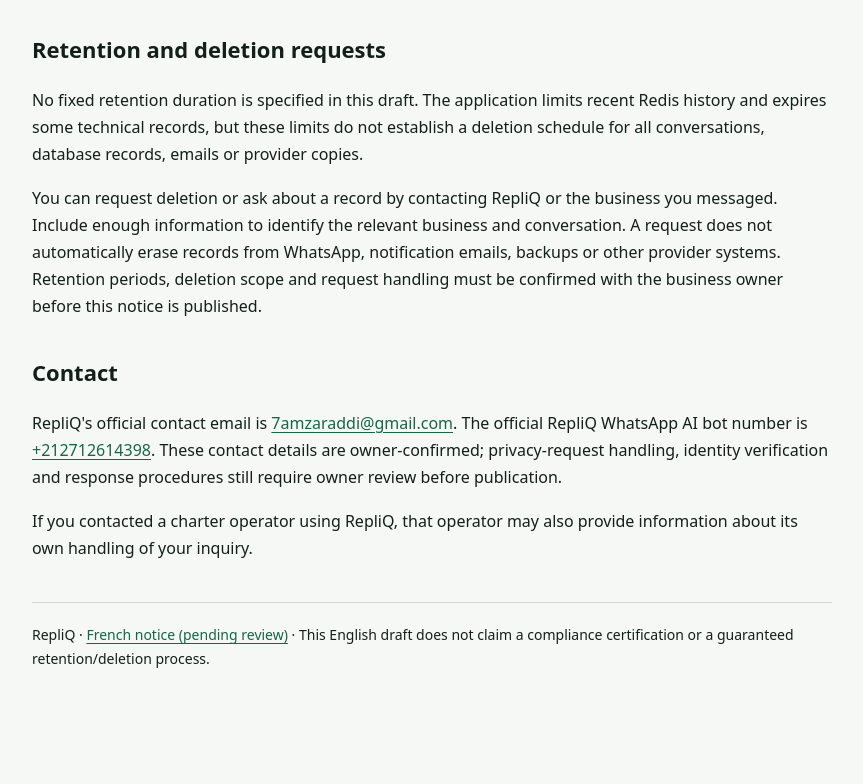
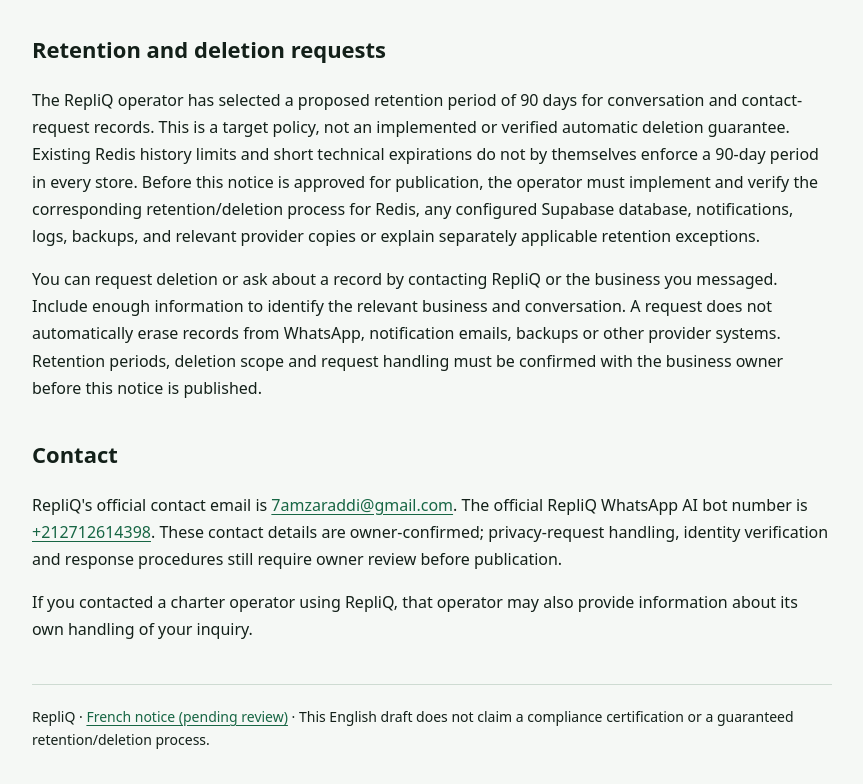
Before and after one commit to Hamza92Ra/RepliQ, a website: page privacy-en.html in a window 1280 px wide. Shown: the part 2562-3346 px from the top of the page, without its empty margins (208-1071 px from the left). Before the commit the page ends 3269 px from the top, so only its background shows below. Drawn offline with Linux system fonts and the light colour scheme.

Commit message:
Record owner's proposed 90-day retention without asserting automatic deletion

```diff
--- a/privacy-en.html
+++ b/privacy-en.html
@@ -47,7 +47,7 @@
         <h2>Browser storage and administration</h2>
         <p>Administrator sign-in uses an authentication cookie and a token in local browser storage to access the dashboard. This is separate from the public inquiry form. Hosting and resource providers may have their own request-handling or storage settings; this draft does not assert that all cookies, analytics or platform logging are disabled.</p>
         <h2>Retention and deletion requests</h2>
-        <p>No fixed retention duration is specified in this draft. The application limits recent Redis history and expires some technical records, but these limits do not establish a deletion schedule for all conversations, database records, emails or provider copies.</p>
+        <p>The RepliQ operator has selected a proposed retention period of 90 days for conversation and contact-request records. This is a target policy, not an implemented or verified automatic deletion guarantee. Existing Redis history limits and short technical expirations do not by themselves enforce a 90-day period in every store. Before this notice is approved for publication, the operator must implement and verify the corresponding retention/deletion process for Redis, any configured Supabase database, notifications, logs, backups, and relevant provider copies or explain separately applicable retention exceptions.</p>
         <p>You can request deletion or ask about a record by contacting RepliQ or the business you messaged. Include enough information to identify the relevant business and conversation. A request does not automatically erase records from WhatsApp, notification emails, backups or other provider systems. Retention periods, deletion scope and request handling must be confirmed with the business owner before this notice is published.</p>
         <h2>Contact</h2>
         <p>RepliQ's official contact email is <a href="mailto:7amzaraddi@gmail.com">7amzaraddi@gmail.com</a>. The official RepliQ WhatsApp AI bot number is <a href="https://wa.me/212712614398">+212712614398</a>. These contact details are owner-confirmed; privacy-request handling, identity verification and response procedures still require owner review before publication.</p>
```
